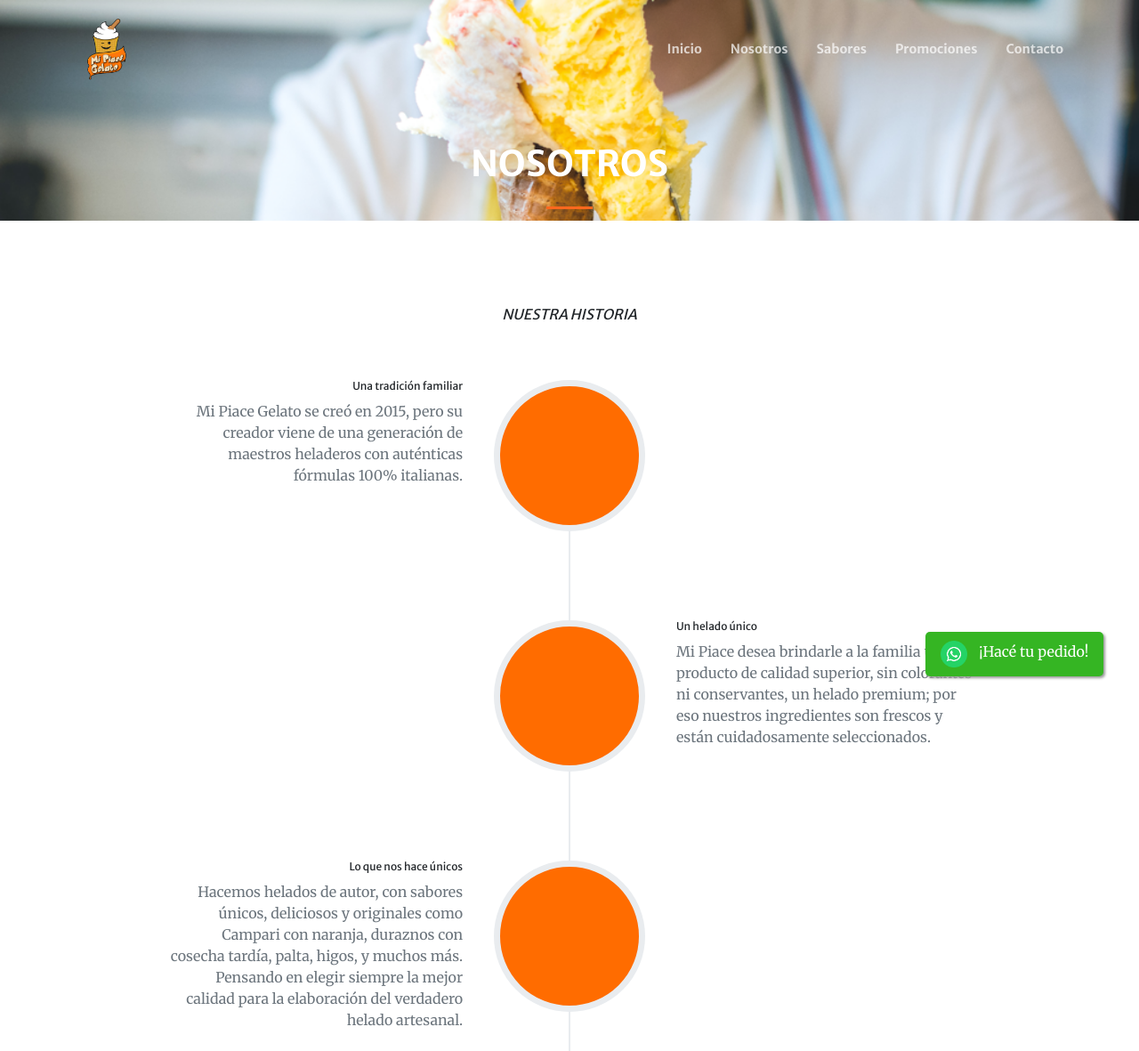
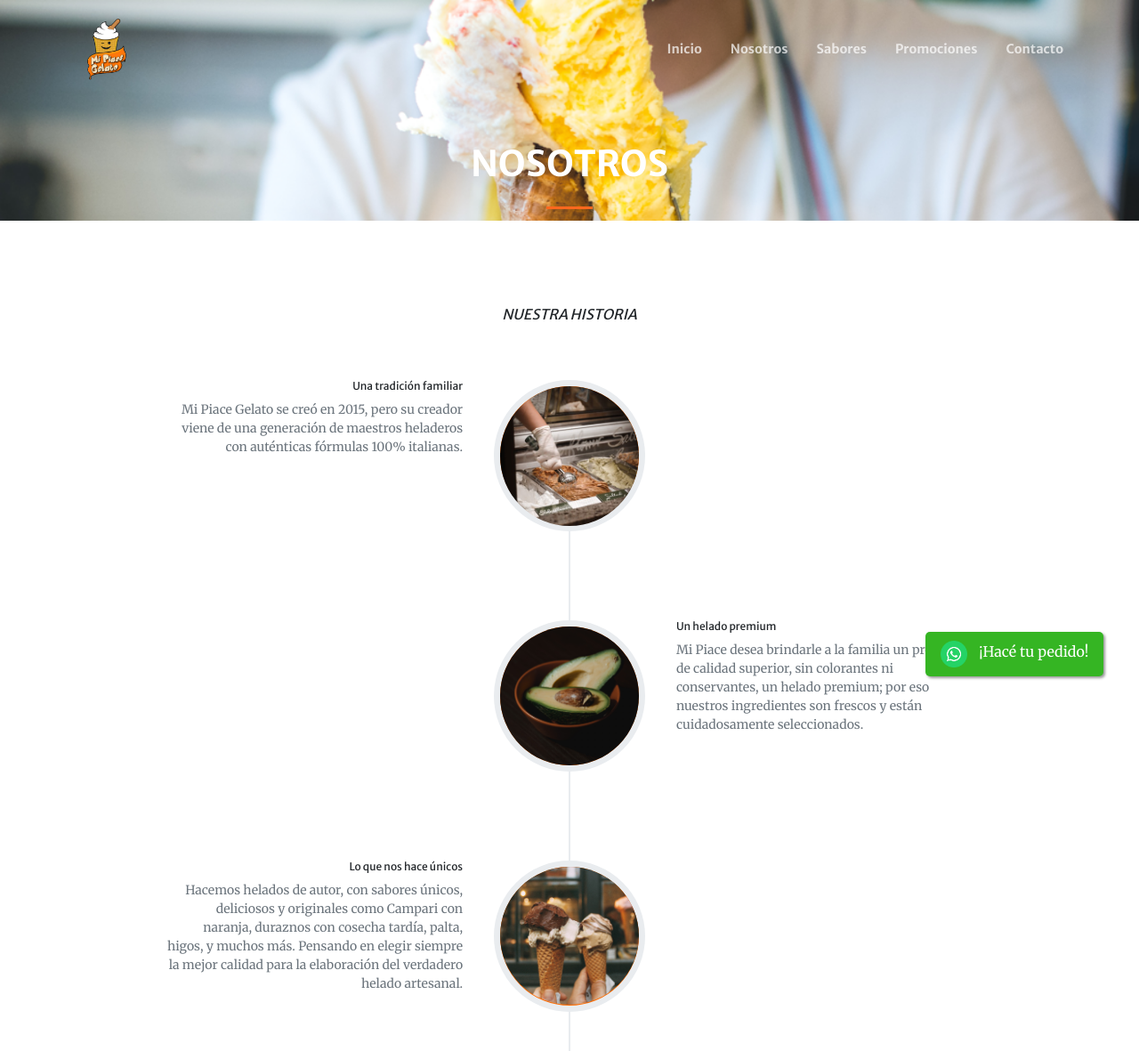
Before and after one commit to EugeSorgetti/mipiacegelato, a plain HTML site: page nosotros.html in a window 1280 px wide. Shown: the top 1181 px of the page at 89% size. Drawn offline with nearby package versions, Linux system fonts and the light colour scheme.

Commit message:
Agregue imagenes a Nosotros

```diff
--- a/css/custom.css
+++ b/css/custom.css
@@ -169,7 +169,7 @@ header.masthead {
 
 /*NOSOTROS*/
 .page-section {
-  padding: 6rem 0; }
+  padding: 3rem 0; }
 
 .page-section h2.section-heading {
   font-size: 2.5rem;
@@ -184,7 +184,9 @@ header.masthead {
 
 @media (min-width: 768px) {
   section {
-    padding: 9rem 0; } }
+    padding: 9rem 0; }
+  .page-section {
+  padding: 6rem 0; } }
 
 .text-center {
   text-align: center !important; }
@@ -209,8 +211,8 @@ header.masthead {
 
 .timeline > li {
   position: relative;
-  min-height: 50px;
-  margin-bottom: 50px; }
+  min-height: 80px;
+  margin-bottom: 75px; }
 
 
 .timeline > li:after {
@@ -218,7 +220,6 @@ header.masthead {
 
 .timeline > li .timeline-panel {
   position: relative;
-  float: right;
   width: 100%;
   padding: 0 20px 0 100px;
   text-align: left; }
@@ -282,7 +283,12 @@ header.masthead {
 
 .timeline .timeline-body > ul,
 .timeline .timeline-body > p {
-  margin-bottom: 0; }
+  margin-bottom: 30px; }
+
+  .text-muted {
+  color: #6c757d;
+  font-size: 12px;
+}
 
 @media (min-width: 768px) {
   .timeline:before {
@@ -293,13 +299,13 @@ header.masthead {
   .timeline > li .timeline-panel {
     float: left;
     width: 41%;
-    padding: 0 20px 20px 30px;
+    padding: 0 20px 50px 30px;
     text-align: right; }
   .timeline > li .timeline-image {
     left: 50%;
     width: 100px;
     height: 100px;
-    margin-left: -50px; }
+    margin-left: -50px;}
   .timeline > li .timeline-image h4 {
     font-size: 13px;
     line-height: 18px;
@@ -307,7 +313,11 @@ header.masthead {
   .timeline > li.timeline-inverted > .timeline-panel {
     float: right;
     padding: 0 30px 20px 20px;
-    text-align: left; } }
+    text-align: left; }
+  .text-muted {
+    color: #6c757d;
+    font-size: 14px;
+} }
 
 @media (min-width: 992px) {
   .timeline > li {
--- a/nosotros.html
+++ b/nosotros.html
@@ -60,7 +60,7 @@
                 </div>
                 <ul class="timeline">
                     <li>
-                        <div class="timeline-image"><img class="rounded-circle img-fluid" src="assets/img/about/1.jpg" alt="" /></div>
+                        <div class="timeline-image"><img class="rounded-circle img-fluid" src="assets/img/timeline-image1.jpg" alt="" /></div>
                         <div class="timeline-panel">
                             <div class="timeline-heading">
 
@@ -70,16 +70,16 @@
                         </div>
                     </li>
                     <li class="timeline-inverted">
-                        <div class="timeline-image"><img class="rounded-circle img-fluid" src="assets/img/about/2.jpg" alt="" /></div>
+                        <div class="timeline-image"><img class="rounded-circle img-fluid" src="assets/img/timeline-image4.jpg" alt="" /></div>
                         <div class="timeline-panel">
                             <div class="timeline-heading">
-                                <h4 class="subheading">Un helado único</h4>
+                                <h4 class="subheading">Un helado premium</h4>
                             </div>
                             <div class="timeline-body"><p class="text-muted">Mi Piace desea brindarle a la familia un producto de calidad superior, sin colorantes ni conservantes, un helado premium; por eso nuestros ingredientes son frescos y están cuidadosamente seleccionados.</p></div>
                         </div>
                     </li>
                     <li>
-                        <div class="timeline-image"><img class="rounded-circle img-fluid" src="assets/img/about/3.jpg" alt="" /></div>
+                        <div class="timeline-image"><img class="rounded-circle img-fluid" src="assets/img/timeline-image2.jpg" alt="" /></div>
                         <div class="timeline-panel">
                             <div class="timeline-heading">
                                 <h4 class="subheading">Lo que nos hace únicos</h4>
```
Also changed, not shown: assets/img/timeline-image.jpg (added), assets/img/timeline-image1.jpg (added), assets/img/timeline-image2.jpg (added), assets/img/timeline-image3.jpg (added), assets/img/timeline-image4.jpg (added).
